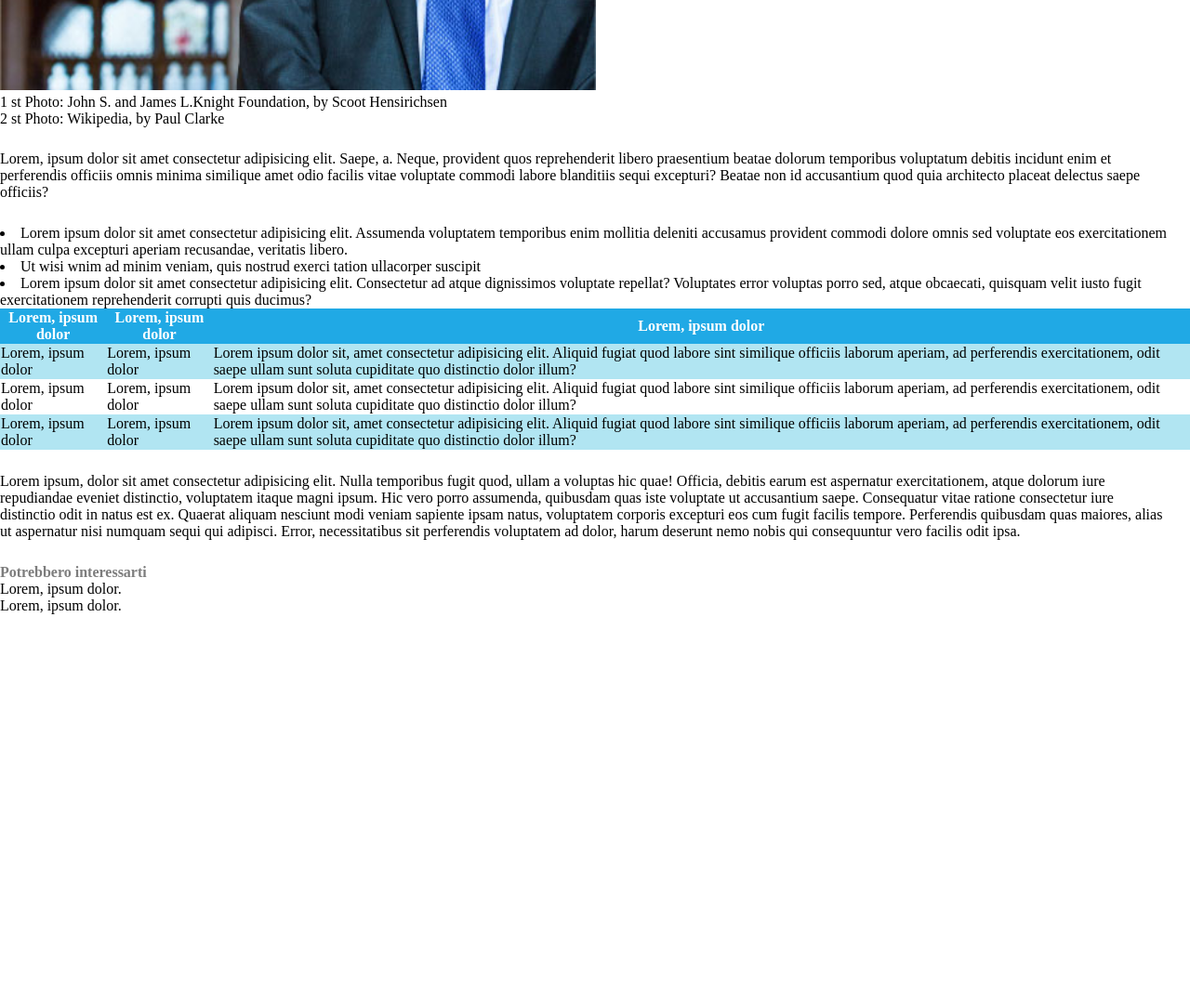
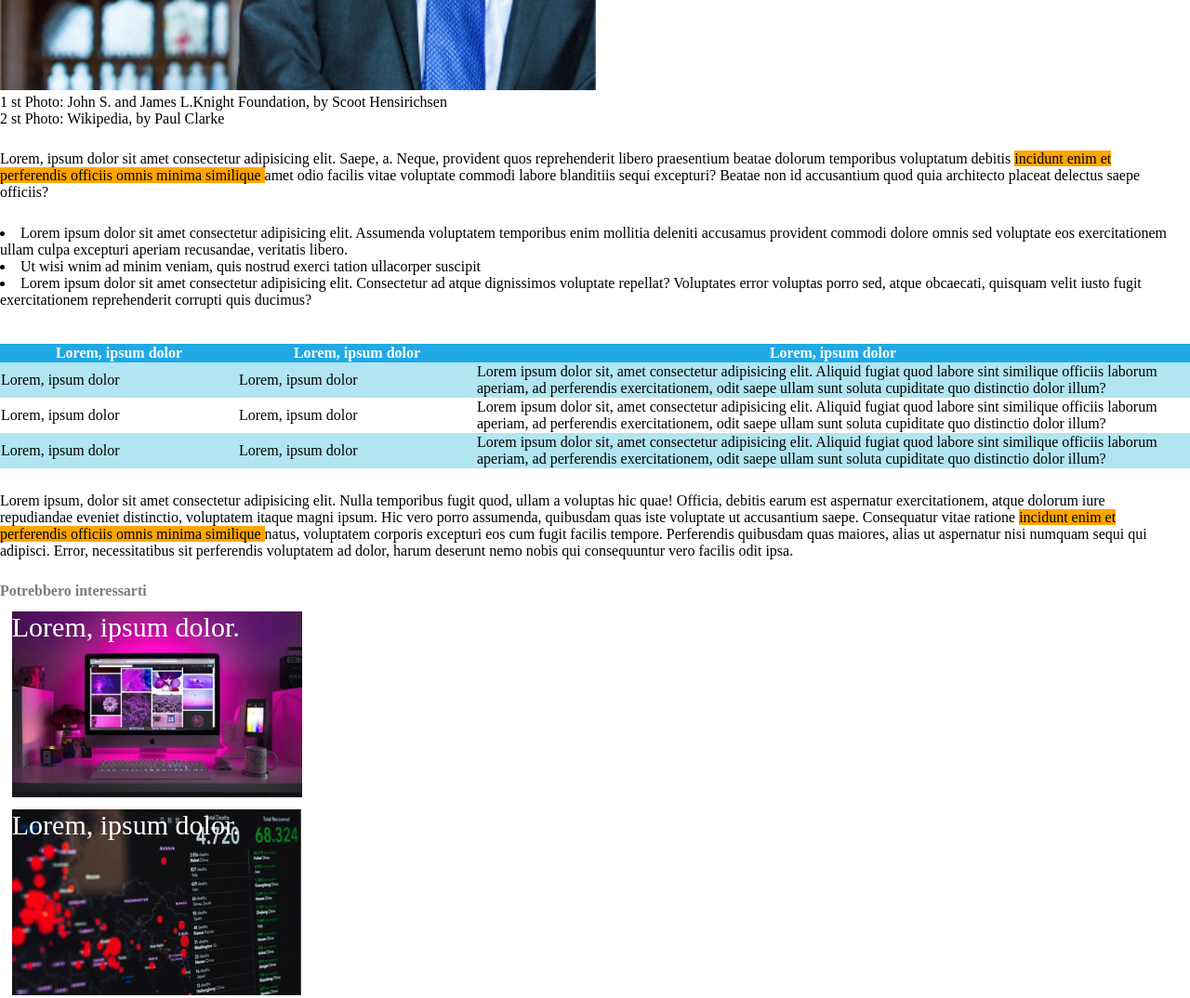
Before and after one commit to Cayandres/html-css-booleaner, a plain HTML site: page index.html in a window 1280 px wide. Shown: the part 1200-2274 px from the top of the page at 93% size. Before the commit the page ends 1861 px from the top, so only its background shows below. Drawn offline with Linux system fonts and the light colour scheme.

Commit message:
[Fine esercizio]

```diff
--- a/css/style.css
+++ b/css/style.css
@@ -23,6 +23,11 @@ height: 500px;
 }
 table{
   border-spacing: 0px;
+  margin-top: 3%;
+}
+
+.cella{
+  width: 20%;
 }
 
 .lorem-lungo{
@@ -39,3 +44,22 @@ thead{
 .scritta-grigia{
   color: #7d7d7d;
 }
+#immagine-1{
+  background-image: url('../img/monitor.jpg');
+  background-repeat: no-repeat;
+  color: white;
+  font-size: 30px;
+  height: 200px;
+  margin: 1%;
+}
+#immagine-2{
+  background-image: url('../img/graph.jpg');
+  background-repeat: no-repeat;
+  color: white;
+  font-size: 30px;
+  height: 200px;
+  margin: 1%;
+}
+.evidenziatura{
+  background-color: orange;
+}
--- a/index.html
+++ b/index.html
@@ -37,12 +37,12 @@
       </div>
   </header>
 
-  <!--Descrizione e tabella-->
+  <!--Descrizione -->
 
   <main>
     <div>
       <p class="lorem-lungo">
-        Lorem, ipsum dolor sit amet consectetur adipisicing elit. Saepe, a. Neque, provident quos reprehenderit libero praesentium beatae dolorum temporibus voluptatum debitis incidunt enim et perferendis officiis omnis minima similique amet odio facilis vitae voluptate commodi labore blanditiis sequi excepturi? Beatae non id accusantium quod quia architecto placeat delectus saepe officiis?
+        Lorem, ipsum dolor sit amet consectetur adipisicing elit. Saepe, a. Neque, provident quos reprehenderit libero praesentium beatae dolorum temporibus voluptatum debitis <span class="evidenziatura">incidunt enim et perferendis officiis omnis minima similique </span> amet odio facilis vitae voluptate commodi labore blanditiis sequi excepturi? Beatae non id accusantium quod quia architecto placeat delectus saepe officiis?
       </p>
     </div>
     <section>
@@ -55,23 +55,24 @@
       <li>
         Lorem ipsum dolor sit amet consectetur adipisicing elit. Consectetur ad atque dignissimos voluptate repellat? Voluptates error voluptas porro sed, atque obcaecati, quisquam velit iusto fugit exercitationem reprehenderit corrupti quis ducimus?
       </li>
+    </section>
 
-    </section>
+    <!--tabella -->
 
     <table>
       <thead>
         <tr>
-          <th>Lorem, ipsum dolor</th>
-          <th>Lorem, ipsum dolor</th>
+          <th class="cella">Lorem, ipsum dolor</th>
+          <th class="cella">Lorem, ipsum dolor</th>
           <th>Lorem, ipsum dolor</th>
         </tr>
       </thead>
       <tbody>
         <tr class="colore-celeste">
-          <td>
+          <td class="cella">
             Lorem, ipsum dolor
           </td>
-          <td>
+          <td class="cella">
             Lorem, ipsum dolor
           </td>
           <td>
@@ -79,10 +80,10 @@
           </td>
         </tr>
         <tr >
-          <td>
+          <td class="cella">
             Lorem, ipsum dolor
           </td>
-          <td>
+          <td class="cella">
             Lorem, ipsum dolor
           </td>
           <td>
@@ -103,16 +104,18 @@
         </tr>
       </tfoot>
     </table>
-    <div class="lorem-lungo">Lorem ipsum, dolor sit amet consectetur adipisicing elit. Nulla temporibus fugit quod, ullam a voluptas hic quae! Officia, debitis earum est aspernatur exercitationem, atque dolorum iure repudiandae eveniet distinctio, voluptatem itaque magni ipsum. Hic vero porro assumenda, quibusdam quas iste voluptate ut accusantium saepe. Consequatur vitae ratione consectetur iure distinctio odit in natus est ex. Quaerat aliquam nesciunt modi veniam sapiente ipsam natus, voluptatem corporis excepturi eos cum fugit facilis tempore. Perferendis quibusdam quas maiores, alias ut aspernatur nisi numquam sequi qui adipisci. Error, necessitatibus sit perferendis voluptatem ad dolor, harum deserunt nemo nobis qui consequuntur vero facilis odit ipsa.</div>
+    <p class="lorem-lungo">Lorem ipsum, dolor sit amet consectetur adipisicing elit. Nulla temporibus fugit quod, ullam a voluptas hic quae! Officia, debitis earum est aspernatur exercitationem, atque dolorum iure repudiandae eveniet distinctio, voluptatem itaque magni ipsum. Hic vero porro assumenda, quibusdam quas iste voluptate ut accusantium saepe. Consequatur vitae ratione <span class="evidenziatura">incidunt enim et perferendis officiis omnis minima similique </span>natus, voluptatem corporis excepturi eos cum fugit facilis tempore. Perferendis quibusdam quas maiores, alias ut aspernatur nisi numquam sequi qui adipisci. Error, necessitatibus sit perferendis voluptatem ad dolor, harum deserunt nemo nobis qui consequuntur vero facilis odit ipsa.
+    </p>
   </main>
 
+  <!--Immagini Finali e possibili collegamenti -->
 
   <footer>
     <span class="scritta-grigia"><strong>Potrebbero interessarti</strong></span>
-    <div>
+    <div id="immagine-1">
       Lorem, ipsum dolor.
     </div>
-    <div>
+    <div id="immagine-2">
       Lorem, ipsum dolor.
     </div>
   </footer>
```
